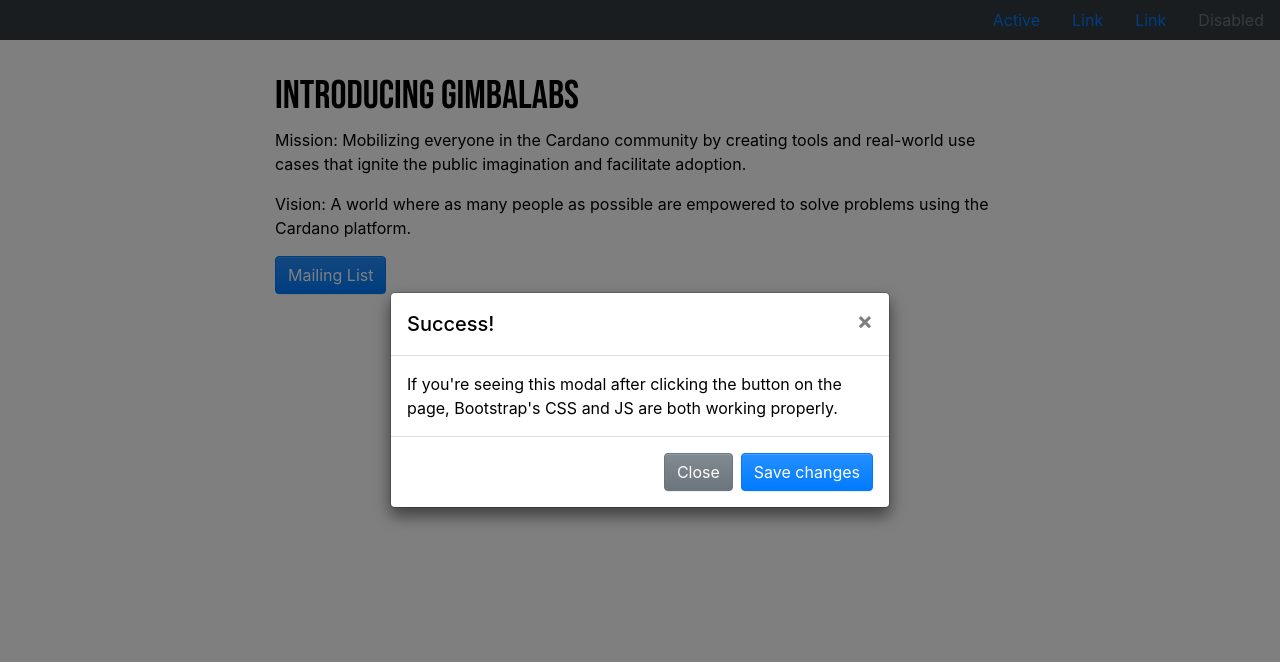
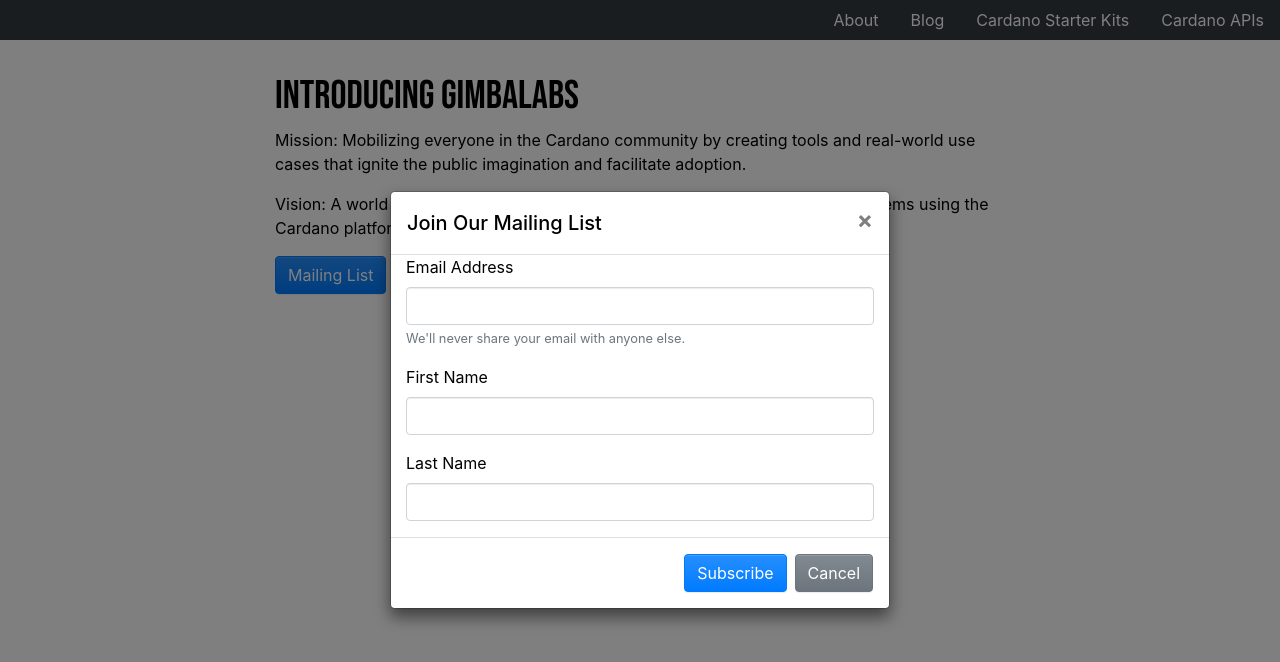
Before and after one commit to workshop-maybe/gl-test, a website with bundled scripts: page index.html in a window 1280 px wide. Both pictures are taken after a click on the button "Mailing List". Built offline with nearby package versions, Linux system fonts and the light colour scheme; files whose address does not match are found by name.

Commit message:
Add email form modal

```diff
--- a/index.html
+++ b/index.html
@@ -10,16 +10,16 @@
 
     <ul class="nav justify-content-end bg-dark">
       <li class="nav-item">
-        <a class="nav-link active" href="#">Active</a>
+        <a class="nav-link active" href="#">About</a>
       </li>
       <li class="nav-item">
-        <a class="nav-link" href="#">Link</a>
+        <a class="nav-link" href="#">Blog</a>
       </li>
       <li class="nav-item">
-        <a class="nav-link" href="#">Link</a>
+        <a class="nav-link" href="#">Cardano Starter Kits</a>
       </li>
       <li class="nav-item">
-        <a class="nav-link disabled" href="#" tabindex="-1" aria-disabled="true">Disabled</a>
+        <a class="nav-link" href="#">Cardano APIs</a>
       </li>
     </ul>
 
@@ -41,27 +41,58 @@
     </div>
 
 
-
+<!-- Begin Modal -->
 
     <div class="modal fade" id="exampleModal" tabindex="-1" role="dialog" aria-labelledby="exampleModalLabel" aria-hidden="true">
       <div class="modal-dialog modal-dialog-centered" role="document">
         <div class="modal-content">
           <div class="modal-header">
-            <h5 class="modal-title" id="exampleModalLabel">Success!</h5>
+            <h5 class="modal-title" id="exampleModalLabel">Join Our Mailing List</h5>
             <button type="button" class="close" data-dismiss="modal" aria-label="Close">
               <span aria-hidden="true">&times;</span>
             </button>
           </div>
-          <div class="modal-body">
-            If you're seeing this modal after clicking the button on the page, Bootstrap's CSS and JS are both working properly.
-          </div>
-          <div class="modal-footer">
-            <button type="button" class="btn btn-secondary" data-dismiss="modal">Close</button>
-            <button type="button" class="btn btn-primary">Save changes</button>
-          </div>
+          <!-- Begin Mailchimp Signup Form -->
+
+              <form action="https://gimbalabs.us2.list-manage.com/subscribe/post?u=d938a8b4e2510141c060257b4&amp;id=150526ef3f" method="post" id="mc-embedded-subscribe-form" name="mc-embedded-subscribe-form" class="validate" target="_blank" novalidate>
+
+                <div id="modal-body">
+                  <div class="container-fluid">
+                    <div class="form-group">
+            	        <label for="mce-EMAIL">Email Address</label>
+            	        <input type="email" value="" name="EMAIL" class="required email form-control" id="mce-EMAIL">
+                      <small id="emailHelp" class="form-text text-muted">We'll never share your email with anyone else.</small>
+                    </div>
+                    <div class="form-group">
+                    	<label for="mce-FNAME">First Name</label>
+                    	<input type="text" value="" name="FNAME" class="form-control" id="mce-FNAME">
+                    </div>
+                    <div class="form-group">
+                    	<label for="mce-LNAME">Last Name</label>
+                    	<input type="text" value="" name="LNAME" class="form-control" id="mce-LNAME">
+                    </div>
+                  </div>
+                </div>
+
+                <div class="modal-footer">
+                  <div id="mce-responses" class="clear">
+                      <div class="response" id="mce-error-response" style="display:none"></div>
+                      <div class="response" id="mce-success-response" style="display:none"></div>
+                    </div>    <!-- real people should not fill this in and expect good things - do not remove this or risk form bot signups-->
+                      <div style="position: absolute; left: -5000px;" aria-hidden="true"><input type="text" name="b_d938a8b4e2510141c060257b4_150526ef3f" tabindex="-1" value=""></div>
+                      <div class="clear"><input type="submit" value="Subscribe" name="subscribe" id="mc-embedded-subscribe" class="btn btn-primary"></div>
+                      <button type="button" class="btn btn-secondary" data-dismiss="modal">Cancel</button>
+                </div>
+
+              </form>
+
+          <!--End mc_embed_signup-->
+
         </div>
       </div>
     </div>
+
+<!-- End Modal -->
 
     <script src="node_modules/jquery/dist/jquery.slim.min.js"></script>
     <script type="module" src="assets/js/starter.js"></script>
--- a/scss/starter.scss
+++ b/scss/starter.scss
@@ -95,6 +95,10 @@
   margin-bottom: 2rem;
 }
 
+.nav-link{
+  color: #FFF;
+}
+
 h1{
   font-family: 'Bebas Neue', serif;
 }
```
Also changed, not shown: assets/css/starter.css, 1 other file.
